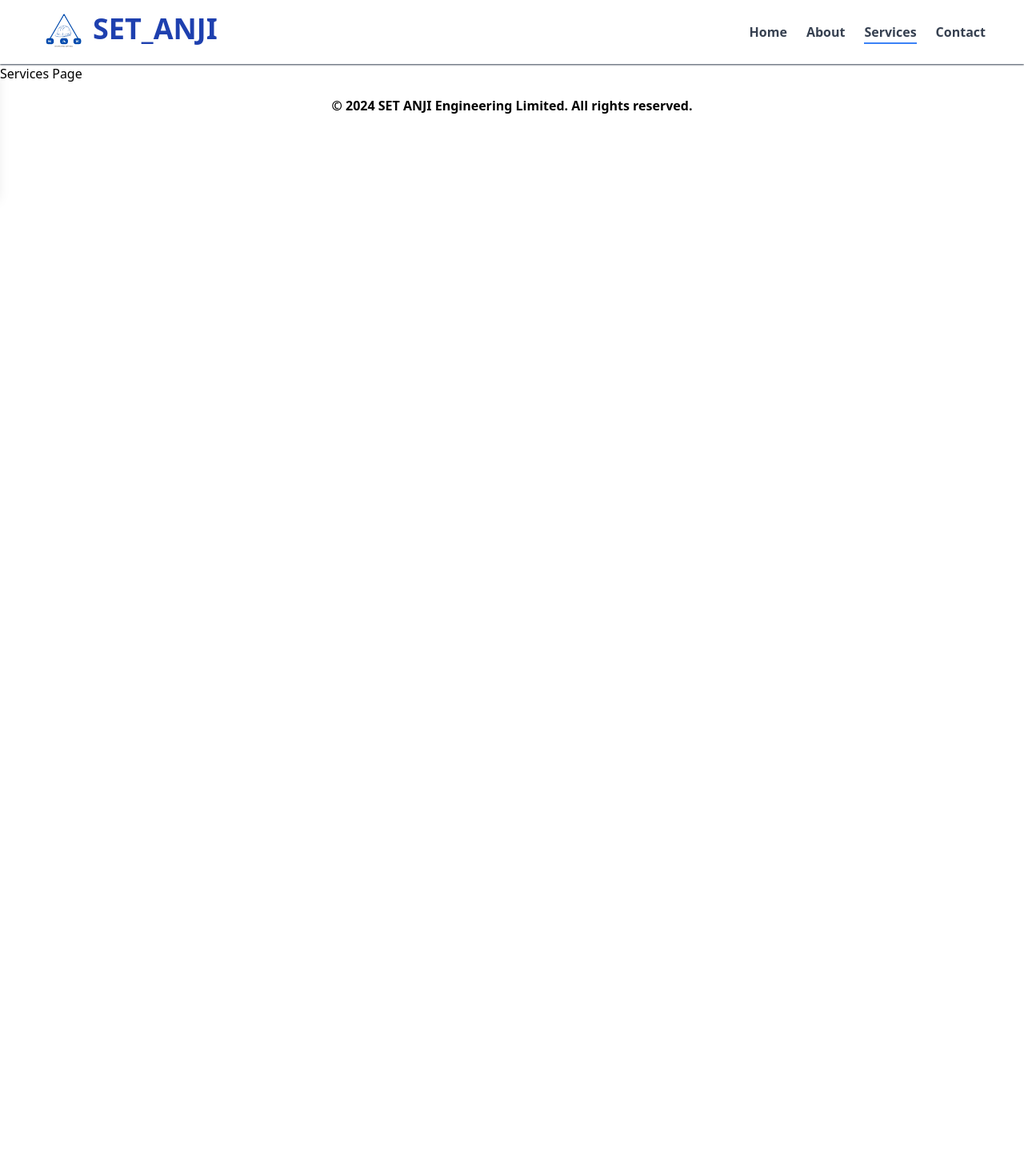
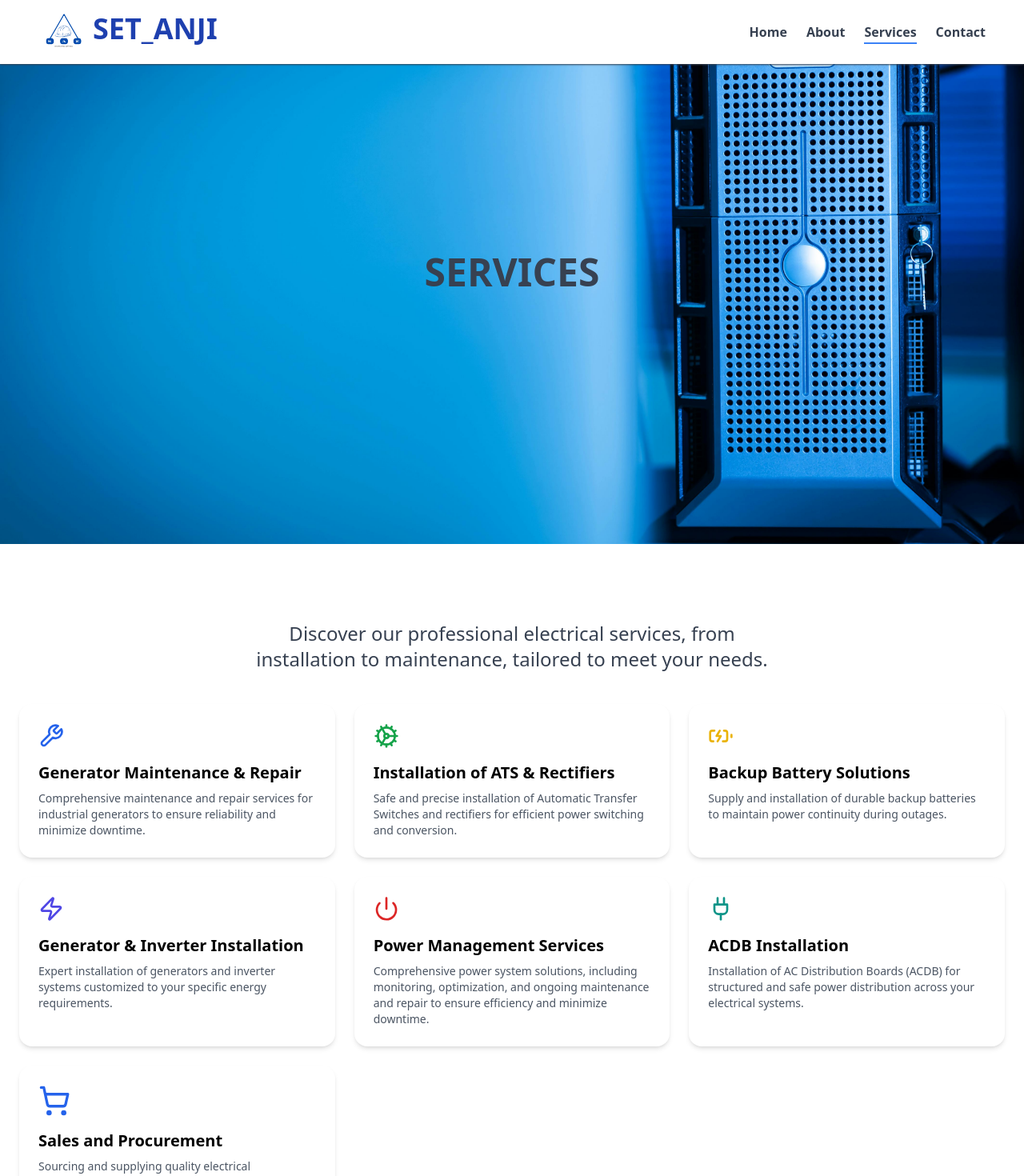
Before and after one commit to Wajud/VGL-Cargo, a React (Vite) app: page /services in a window 1280 px wide. Shown: the top 1470 px of the page at 80% size. Before the commit the page ends 800 px from the top, so only its background shows below. Built offline with nearby package versions, Linux system fonts and the light colour scheme.

Commit message:
added services

```diff
--- a/src/components/Contacts.jsx
+++ b/src/components/Contacts.jsx
@@ -4,7 +4,7 @@ import { MapPin, Phone, Mail } from "lucide-react";
 const Contacts = () => {
   return (
     <div>
-      <div className="flex flex-col gap-4  relative md:top-12 px-4">
+      <div className="flex flex-col gap-4 relative md:top-12 px-4">
         <div className="flex gap-3">
           <div className="w-6 h-6 flex justify-center items-center rounded-full bg-white relative top-1">
             <MapPin size={16} className="text-black" />
--- a/src/components/Footer.jsx
+++ b/src/components/Footer.jsx
@@ -4,7 +4,7 @@ function Footer() {
   const currentYear = new Date().getFullYear();
 
   return (
-    <footer className="  py-4">
+    <footer className="bg-white py-2">
       <div className="container mx-auto text-center">
         <p className="text-sm md:text-base font-bold">
           © {currentYear} SET ANJI Engineering Limited. All rights reserved.
--- a/src/index.css
+++ b/src/index.css
@@ -1,3 +1,8 @@
 @tailwind base;
 @tailwind components;
 @tailwind utilities;
+
+.contactbg {
+  background-image: url("https://res.cloudinary.com/druryt8ny/image/upload/v1744362809/mzmn9p0yqk8gs6q3l3bi.jpg");
+  background-size: cover;
+}
--- a/src/pages/About.jsx
+++ b/src/pages/About.jsx
@@ -1,7 +1,8 @@
 import React from "react";
 import ceoImage from "../assets/ceo.jpg";
 import actionImage from "../assets/in-action.jpg";
-import aboutLanding from "../assets/about-landing.jpg";
+import aboutLanding from "../assets/another-about.jpg";
+
 import { motion } from "framer-motion";
 
 const About = () => {
@@ -50,7 +51,7 @@ const About = () => {
 
         <section className="bg-white text-gray-800 p-6 pt-2 md:p-12 md:pt-1">
           <h1 className="text-4xl font-bold text-blue-700 mb-12 md:hidden">
-            The SETS ANJI Standard
+            The SET ANJI Standard
           </h1>
 
           <div className="max-w-6xl mx-auto grid md:grid-cols-2 gap-10 items-center">
--- a/src/pages/Home.jsx
+++ b/src/pages/Home.jsx
@@ -1,54 +1,66 @@
-import {useState, useEffect} from "react"
-import { Wrench, Bolt, ShoppingCart, Zap, ShieldCheck, CheckCircle } from "lucide-react";
-import qualityAssurance from "../assets/quality assurance.jpg"
-import reliableExpertise from "../assets/reliable expertise.jpg"
-import safetyAndCompliance from "../assets/safety and compliance.jpg"
-import threeHelmets from "../assets/three helmets.jpg"
+import { useState, useEffect } from "react";
+import { Link } from "react-router-dom";
+
+import {
+  Wrench,
+  Bolt,
+  ShoppingCart,
+  Zap,
+  ShieldCheck,
+  CheckCircle,
+} from "lucide-react";
+import qualityAssurance from "../assets/quality assurance.jpg";
+import safetyAndCompliance from "../assets/safety and compliance.jpg";
+import threeHelmets from "../assets/three helmets.jpg";
 const services = [
   {
     id: 0,
     icon: <Wrench size={40} className="text-blue-600" />,
     title: "Site Management",
-description: "Efficient coordination and supervision of electrical installation projects."
+    description:
+      "Efficient coordination and supervision of electrical installation projects.",
   },
   {
     id: 1,
     icon: <Bolt size={40} className="text-blue-500" />,
     title: "Electrical Installations",
-description: "Reliable power solutions for optimal energy efficiency and sustainability."
+    description:
+      "Reliable power solutions for optimal energy efficiency and sustainability.",
   },
   {
     id: 2,
     icon: <ShoppingCart size={40} className="text-blue-600" />,
     title: "Sales and Procurement",
-description: "Sourcing and supplying quality electrical components and materials."
-}
-]
+    description:
+      "Sourcing and supplying quality electrical components and materials.",
+  },
+];
 
 const benefits = [
   {
     icon: <ShieldCheck size={40} className="text-blue-600" />,
     title: "Safety & Compliance",
-    description: "We adhere to the highest safety standards to ensure secure installations, minimizing risks and ensuring regulatory compliance in all projects." ,
-    image: safetyAndCompliance
+    description:
+      "We adhere to the highest safety standards to ensure secure installations, minimizing risks and ensuring regulatory compliance in all projects.",
+    image: safetyAndCompliance,
   },
   {
     icon: <Zap size={40} className="text-yellow-500" />,
     title: "Reliable Expertise",
-    description: "Our team brings years of experience in electrical installation and management, delivering professional solutions tailored to meet client-specific needs." ,
-    image: threeHelmets
+    description:
+      "Our team brings years of experience in electrical installation and management, delivering professional solutions tailored to meet client-specific needs.",
+    image: threeHelmets,
   },
   {
     icon: <CheckCircle size={40} className="text-green-600" />,
     title: "Quality Assurance",
-    description: "We use top-tier materials and best practices to deliver outstanding results, ensuring durability, efficiency, and long-term performance in every project." ,
-    image: qualityAssurance
-  }
+    description:
+      "We use top-tier materials and best practices to deliver outstanding results, ensuring durability, efficiency, and long-term performance in every project.",
+    image: qualityAssurance,
+  },
 ];
 
-
 function Home() {
-
   const [activeIndex, setActiveIndex] = useState(0);
 
   useEffect(() => {
@@ -59,7 +71,6 @@ function Home() {
     return () => clearInterval(interval);
   }, []);
 
-
   return (
     <div className="-pt-12 md:pt-20">
       <section className="relative w-full h-screen flex items-center justify-center bg-gray-900 text-white overflow-hidden">
@@ -68,7 +79,6 @@ function Home() {
             src="https://images.pexels.com/photos/257736/pexels-photo-257736.jpeg?auto=compress&cs=tinysrgb"
             alt="Electrical Installation"
             layout="fill"
-
             className="opacity-30 object-cover h-full w-full"
           />
         </div>
@@ -77,66 +87,75 @@ function Home() {
             Powering Projects, Managing Sites, Delivering Excellence
           </h1>
           <p className="mt-4 text-lg md:text-xl max-w-2xl mx-auto">
-          Reliable electrical site management, power solutions, and seamless procurement services for your projects.
+            Reliable electrical site management, power solutions, and seamless
+            procurement services for your projects.
           </p>
           <button className="mt-6 px-6 py-3 bg-blue-500 text-gray-900 font-semibold rounded-lg shadow-lg hover:bg-blue-600 transition">
+            <Link to="/contact-us" className="block w-full">
               Get Started
+            </Link>
           </button>
         </div>
       </section>
 
       <div className="py-20 bg-gray-100 px-6">
         <div className="max-w-6xl mx-auto text-center">
-        <h2 className="text-3xl font-bold text-gray-900 mb-12">Our Services</h2>
+          <h2 className="text-3xl font-bold text-gray-900 mb-12">
+            Our Services
+          </h2>
           <div className="grid md:grid-cols-3 gap-8">
-          {services.map((service, index) =>
-           (
-            <div key={index} className="p-6 bg-white rounded-2xl shadow-lg flex flex-col items-center text-center relative hover:scale-105 transition-all">
+            {services.map((service, index) => (
+              <Link
+                to="/services"
+                key={index}
+                className="p-6 bg-white rounded-2xl shadow-lg flex flex-col items-center text-center relative hover:scale-105 transition-all"
+              >
                 <div className="mb-4">{service.icon}</div>
-              <h3 className="text-xl font-semibold text-gray-800 mb-2">{service.title}</h3>
+                <h3 className="text-xl font-semibold text-gray-800 mb-2">
+                  {service.title}
+                </h3>
                 <p className="text-gray-600">{service.description}</p>
+              </Link>
+            ))}
+          </div>
+        </div>
+      </div>
+
+      <div className="pt-20 pb-72 md:pb-40 bg-gray-50 px-6">
+        <div className="max-w-5xl mx-auto text-center">
+          <h2 className="text-3xl font-bold text-gray-900 mb-10">
+            Why Choose Us?
+          </h2>
+          <div className="relative min-h-48 flex justify-center items-center">
+            {benefits.map((benefit, index) => (
+              <div
+                key={index}
+                className={`absolute transition-all duration-700 transform pt-60 pb-40 ${
+                  index === activeIndex
+                    ? "scale-100 opacity-100"
+                    : "scale-50 opacity-0"
+                }`}
+              >
+                <div className="mt-44 md:mt-0 flex flex-col md:flex-row gap-6 items-center text-center md:text-left">
+                  <img
+                    src={benefit.image}
+                    alt={`${benefit.image} image`}
+                    className="w-60 h-60 rounded-md object-cover"
+                  />
+                  <div className="mt-4 md:mt-0">
+                    <h3 className="text-3xl font-semibold text-gray-600 mb-6">
+                      {benefit.title}
+                    </h3>
+                    <p className="">{benefit.description}</p>
+                  </div>
+                </div>
               </div>
             ))}
           </div>
         </div>
       </div>
 
-
-    <div className="pt-20 pb-72 md:pb-40 bg-gray-50 px-6">
-      <div className="max-w-5xl mx-auto text-center">
-        <h2 className="text-3xl font-bold text-gray-900 mb-10">Why Choose Us?</h2>
-        <div className="relative min-h-48 flex justify-center items-center">
-          {benefits.map((benefit, index) => (
-            <div
-              key={index}
-              className={`absolute transition-all duration-700 transform pt-60 pb-40 ${
-                index === activeIndex ? "scale-100 opacity-100" : "scale-50 opacity-0"
-              }`}
-            >
-              {/* <div className="p-6 bg-white rounded-2xl shadow-lg flex flex-col items-center text-center">
-                <div className="mb-4">{benefit.icon}</div>
-                <h3 className="text-xl font-semibold text-gray-800 mb-2">{benefit.title}</h3>
-                <p className="text-gray-600">{benefit.description}</p>
-              </div> */}
-              <div className="mt-44 md:mt-0 flex flex-col md:flex-row gap-6 items-center text-center md:text-left">
-                <img src={benefit.image} alt={`${benefit.image} image`} className="w-60 h-60 rounded-md object-cover" />
-                <div className="mt-4 md:mt-0">
-                <h3 className="text-3xl font-semibold text-gray-600 mb-6">{benefit.title}</h3>
-                <p className="">{benefit.description}</p>
-                </div>
-              </div>
-            </div>
-
-          ))}
-        </div>
-      </div>
-    </div>
-
-    {/* Project Showcase Section */}
-    {/* Client Testimonial Section */}
       {/* Contact us section */}
-    {/* Footer section */}
-
     </div>
   );
 }
--- a/src/pages/Services.jsx
+++ b/src/pages/Services.jsx
@@ -1,9 +1,97 @@
+import React from "react";
+import { Link } from "react-router-dom";
+
+import {
+  Wrench,
+  Cog,
+  BatteryCharging,
+  Plug,
+  Power,
+  ShoppingCart,
+  Zap,
+} from "lucide-react";
+import serviceBanner from "../assets/services.jpg";
+
+const services = [
+  {
+    title: "Generator Maintenance & Repair",
+    icon: <Wrench className="h-8 w-8 text-blue-600" />,
+    description:
+      "Comprehensive maintenance and repair services for industrial generators to ensure reliability and minimize downtime.",
+  },
+  {
+    title: "Installation of ATS & Rectifiers",
+    icon: <Cog className="h-8 w-8 text-green-600" />,
+    description:
+      "Safe and precise installation of Automatic Transfer Switches and rectifiers for efficient power switching and conversion.",
+  },
+  {
+    title: "Backup Battery Solutions",
+    icon: <BatteryCharging className="h-8 w-8 text-yellow-500" />,
+    description:
+      "Supply and installation of durable backup batteries to maintain power continuity during outages.",
+  },
+  {
+    title: "Generator & Inverter Installation",
+    icon: <Zap className="h-8 w-8 text-indigo-600" />,
+    description:
+      "Expert installation of generators and inverter systems customized to your specific energy requirements.",
+  },
+  {
+    title: "Power Management Services",
+    icon: <Power className="h-8 w-8 text-red-600" />,
+    description:
+      "Comprehensive power system solutions, including monitoring, optimization, and ongoing maintenance and repair to ensure efficiency and minimize downtime.",
+  },
+  {
+    title: "ACDB Installation",
+    icon: <Plug className="h-8 w-8 text-teal-600" />,
+    description:
+      "Installation of AC Distribution Boards (ACDB) for structured and safe power distribution across your electrical systems.",
+  },
+  {
+    id: 2,
+    icon: <ShoppingCart size={40} className="text-blue-600" />,
+    title: "Sales and Procurement",
+    description:
+      "Sourcing and supplying quality electrical components and materials.",
+  },
+];
 
 const Services = () => {
+  return (
+    <div className="">
+      <div className="relative bg-blue-500">
+        <img
+          src={serviceBanner}
+          alt="service page banner"
+          className="w-full h-[85vh] object-cover"
+        />
+        <h1 className="text-center font-bold text-5xl absolute left-1/2 top-1/2 transform -translate-x-1/2 -translate-y-1/2 text-gray-700">
+          SERVICES
+        </h1>
+      </div>
 
-  return (
-    <div className=" pt-20">
-      <h1>Services Page</h1>
+      <div className="px-6 pt-24">
+        <p className="text-2xl text-gray-700  text-center mb-10 max-w-2xl mx-auto">
+          Discover our professional electrical services, from installation to
+          maintenance, tailored to meet your needs.
+        </p>
+
+        <div className="grid grid-cols-1 sm:grid-cols-2 lg:grid-cols-3 gap-6">
+          {services.map((service, index) => (
+            <Link
+              to="/contact-us"
+              key={index}
+              className="block bg-white rounded-2xl shadow-md p-6 hover:shadow-lg transition duration-300"
+            >
+              <div className="flex items-center mb-4">{service.icon}</div>
+              <h3 className="text-xl font-semibold mb-2">{service.title}</h3>
+              <p className="text-gray-600 text-sm">{service.description}</p>
+            </Link>
+          ))}
+        </div>
+      </div>
     </div>
   );
 };
```
Also changed, not shown: src/components/ContactForm.jsx (+1 -38 lines), src/pages/Contact.jsx (+44 -12 lines), src/assets/services.jpg (added), 1 other file (tests, documents, lock files or other folders). Lines whose indentation alone changed are shown as unchanged.
